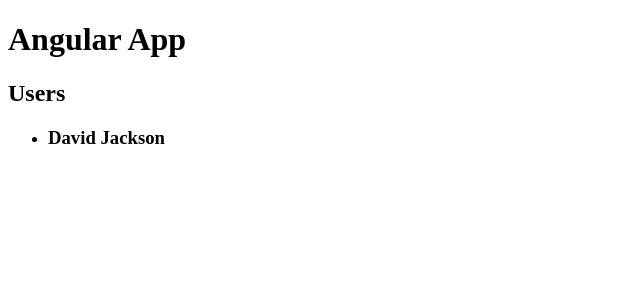
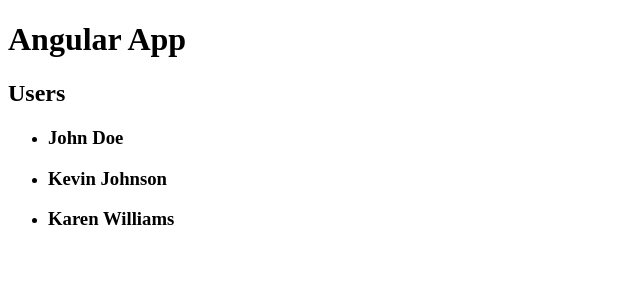
Before and after one commit to helen-tan/angular-sandbox-app, an Angular app: page / in a window 1280 px wide. Shown: the top 300 px of the page, without its empty margins (0-640 px from the left). Built offline with nearby package versions, Linux system fonts and the light colour scheme.

Commit message:
Conditionals with *ngIf - mimicking server req with setTimeout

```diff
--- a/src/app/components/users/users.component.html
+++ b/src/app/components/users/users.component.html
@@ -1,5 +1,5 @@
 <h2>Users</h2>
-<ul *ngIf = "users.length > 0; else noUsers"> <!-- 'noUsers' is a template defined below -->
+<ul *ngIf = "loaded && users.length > 0"> <!-- <ul *ngIf = "loaded && users.length > 0; else noUsers"> 'noUsers' is a template defined below -->
     <li *ngFor = "let user of users">
         <h3>{{ user.firstName }} {{ user.lastName }}</h3>
         <ul *ngIf = "showExtended">
@@ -10,9 +10,11 @@
 </ul>
 
 <!-- noUsers template -->
-<ng-template #noUsers>
+<!-- <ng-template #noUsers>
     <h4>No Users Found</h4>
-</ng-template>
+</ng-template> -->
 
-<!--
-<h4 *ngIf = "users.length == 0">No Users Found</h4> -->
+
+<h4 *ngIf = "users.length == 0">No Users Found</h4>
+
+<h4 *ngIf = "!loaded">Loading Users...</h4>
--- a/src/app/components/users/users.component.ts
+++ b/src/app/components/users/users.component.ts
@@ -9,43 +9,51 @@ import { User } from 'src/app/models/User';
 })
 
 export class UsersComponent implements OnInit {
-  users!: User[];
+  users: User[] = [];
   showExtended: boolean = true;
+  loaded: boolean = false;
+
+  constructor() {
+    // Simulating a request to fetch users
+    setTimeout(() => {
+      this.users = [
+        {
+          firstName: 'John',
+          lastName: 'Doe',
+          age: 30,
+          address: {
+            street: '50 Main st',
+            city: 'Boston',
+            state: 'MA'
+          }
+        },
+        {
+          firstName: 'Kevin',
+          lastName: 'Johnson',
+          age: 34,
+          address: {
+            street: '20 School st',
+            city: 'Lynn',
+            state: 'MA'
+          }
+        },
+        {
+          firstName: 'Karen',
+          lastName: 'Williams',
+          age: 26,
+          address: {
+              street: '55 Mill st',
+              city: 'Miami',
+              state: 'FL'
+          }
+        }
+      ];
+      // Changed the loaded property to true
+      this.loaded = true
+    }, 2000);
+  }
 
   ngOnInit() {
-    this.users = [
-      // {
-      //   firstName: 'John',
-      //   lastName: 'Doe',
-      //   age: 30,
-      //   address: {
-      //     street: '50 Main st',
-      //     city: 'Boston',
-      //     state: 'MA'
-      //   }
-      // },
-      // {
-      //   firstName: 'Kevin',
-      //   lastName: 'Johnson',
-      //   age: 34,
-      //   address: {
-      //     street: '20 School st',
-      //     city: 'Lynn',
-      //     state: 'MA'
-      //   }
-      // },
-      // {
-      //   firstName: 'Karen',
-      //   lastName: 'Williams',
-      //   age: 26,
-      //   address: {
-      //       street: '55 Mill st',
-      //       city: 'Miami',
-      //       state: 'FL'
-      //   }
-      // }
-    ];
-
     this.showExtended = false;
 
     this.addUser({
```
